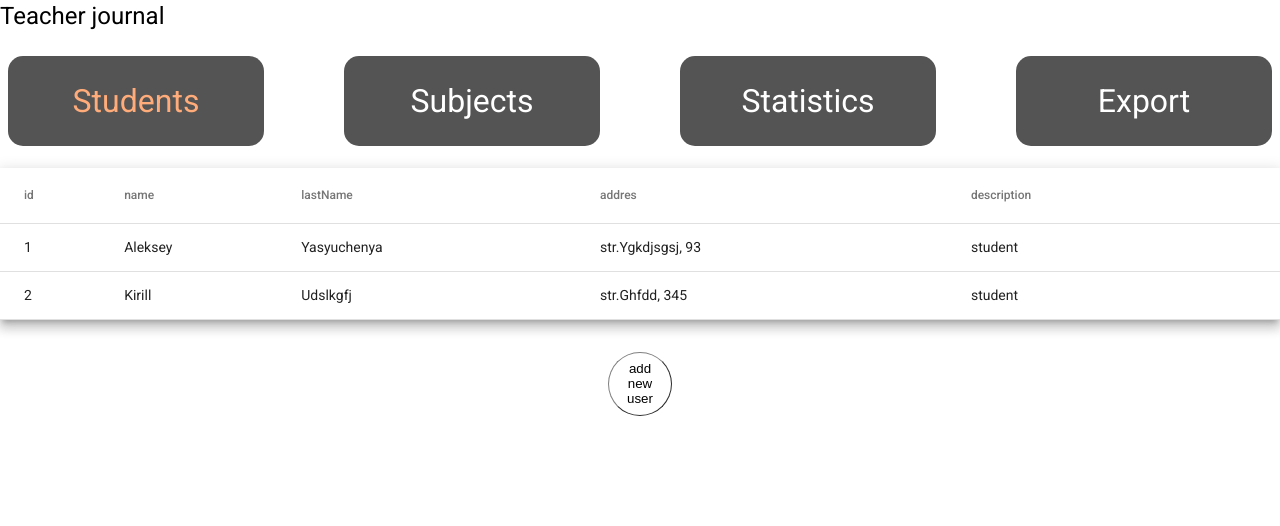
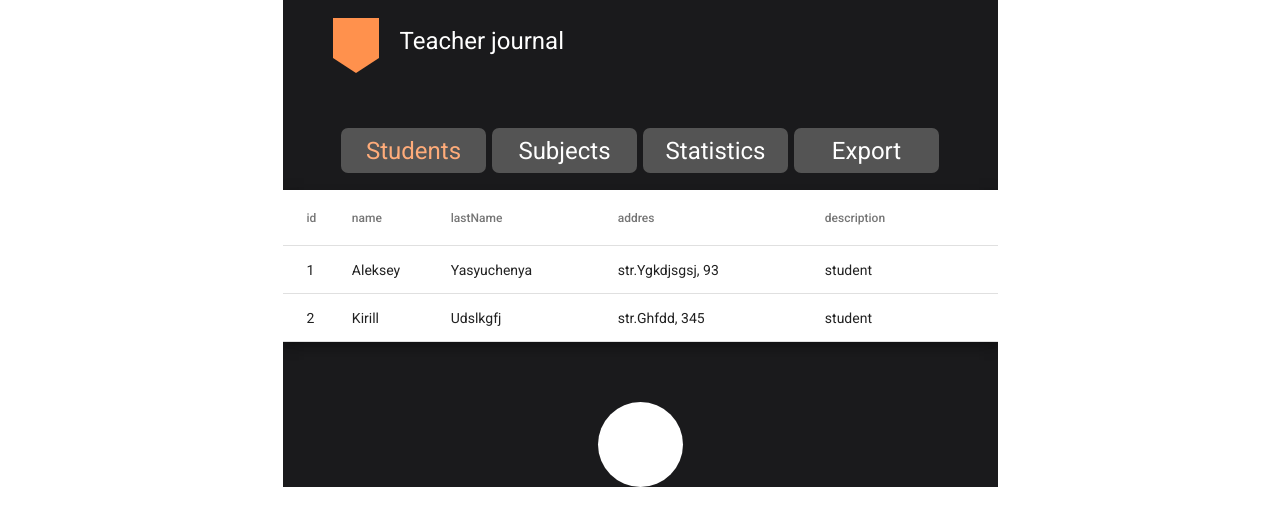
Before and after one commit to SpaceEarth/teacherJournal, an Angular app: page /students in a window 1280 px wide. Shown: the top 526 px of the page. Built offline with nearby package versions, Linux system fonts and the light colour scheme.

Commit message:
feat: add intro html block

```diff
--- a/src/app/components/panel/panel.component.html
+++ b/src/app/components/panel/panel.component.html
@@ -1,4 +1,7 @@
-<h1>Teacher journal</h1>
+<div class="intro">
+    <span class="hexagon"></span>
+    <h1>Teacher journal</h1>
+</div>
 <ul>
     <li *ngFor="let link of links">
         <a
--- a/src/app/components/panel/panel.component.scss
+++ b/src/app/components/panel/panel.component.scss
@@ -4,31 +4,61 @@ ul {
 }
 //<---reset
 
+.intro {
+    display: flex;
+    justify-content: start;
+
+    .hexagon {
+        display: inline-block;
+        margin-left: 50px;
+        margin-top: 18px;
+        width: 46px;
+        height: 40px;
+        background: #FF914D;
+        position: relative;
+    }
+    .hexagon:after {
+        content: "";
+        position: absolute;
+        bottom: -15px;
+        left: 0;
+        width: 0;
+        height: 0;
+        border-left: 23px solid transparent;
+        border-right: 23px solid transparent;
+        border-top: 15px solid #FF914D;
+    }
+
+    h1 {
+        margin-left: 21px;
+        margin-top: 25px;
+        color: #FFFFFF;
+    }
+}
+
+
 ul {
+    margin-top: 52px;
     min-width: 600px;
     display: flex;
-    justify-content: space-between;
+    justify-content: center;
 
     li {
         display: flex;
         justify-content: center;
         align-items: center;
-
-        font-size: 2rem;;
-        margin: 0.5rem;
+        font-size: 1.5rem;;
+        margin: 3px;
         list-style-type: none;
-        border-radius: 15px;
+        border-radius: 7px;
         background-color: #545454;
         color: #FAFAFA;
-        width: 20vw;
-        min-width: 150px;
-        height: 7vw;
-        min-height: 80px;
+        width: 145px;
+        height: 45px;
 
         a {
             color: white;
             text-decoration: none;
-
         }
 
         a:hover {
--- a/src/app/components/students/students.component.html
+++ b/src/app/components/students/students.component.html
@@ -5,7 +5,7 @@
 ></app-table>
 <app-button
     *ngIf="!formPage"
-    [buttonText]="'add new user'"
+    [title]="'add new user'"
     (openFormEvent)="openFormEvent()"
 ></app-button>
 <app-form
--- a/src/app/root/app.component.html
+++ b/src/app/root/app.component.html
@@ -1,4 +1,4 @@
-
-<app-panel></app-panel>
-
-<router-outlet></router-outlet>
+<div class="wrapper">
+    <app-panel></app-panel>
+    <router-outlet></router-outlet>
+</div>
--- a/src/app/root/app.component.scss
+++ b/src/app/root/app.component.scss
@@ -0,0 +1,6 @@
+.wrapper {
+    width: 715px;
+    margin: 0 auto;
+    background-color: #1A1A1C;
+    overflow: auto;
+}
--- a/src/app/shared/components/button/button.component.html
+++ b/src/app/shared/components/button/button.component.html
@@ -1,5 +1,3 @@
 <div class="buttonWrapper">
-    <button (click)="openFormPage()">
-        {{ buttonText }}
-    </button>
+    <button (click)="openFormPage()" [title]="title"></button>
 </div>
--- a/src/app/shared/components/button/button.component.scss
+++ b/src/app/shared/components/button/button.component.scss
@@ -1,14 +1,13 @@
 .buttonWrapper {
-    display: flex;
-    justify-content: center;
-    margin-top: 2rem;
 
     button {
-        width: 5vw;
-        height: 5vw;
+        display: block;
+        margin: 0 auto;
+        margin-top: 60px;
+        border-width: 0px;
+        width: 85px;
+        height: 85px;
         border-radius: 50%;
-        border-width: 1px;
-        border-color: grey;
         background-color: white;
     }
 }
--- a/src/app/shared/components/button/button.component.ts
+++ b/src/app/shared/components/button/button.component.ts
@@ -6,7 +6,7 @@ import { Component, OnInit, Input, Output, EventEmitter } from '@angular/core';
   styleUrls: ['./button.component.scss']
 })
 export class ButtonComponent implements OnInit {
-  @Input() buttonText: string = ""
+  @Input() title: string = "";
   @Output() openFormEvent: EventEmitter<void> = new EventEmitter<void>();
 
   constructor() { }
--- a/src/app/shared/components/table/table.component.scss
+++ b/src/app/shared/components/table/table.component.scss
@@ -1,5 +1,4 @@
 table {
-    width: 100vw;
+    width: 100%;
     min-width: 600px;
-    overflow: auto;
 }
```
